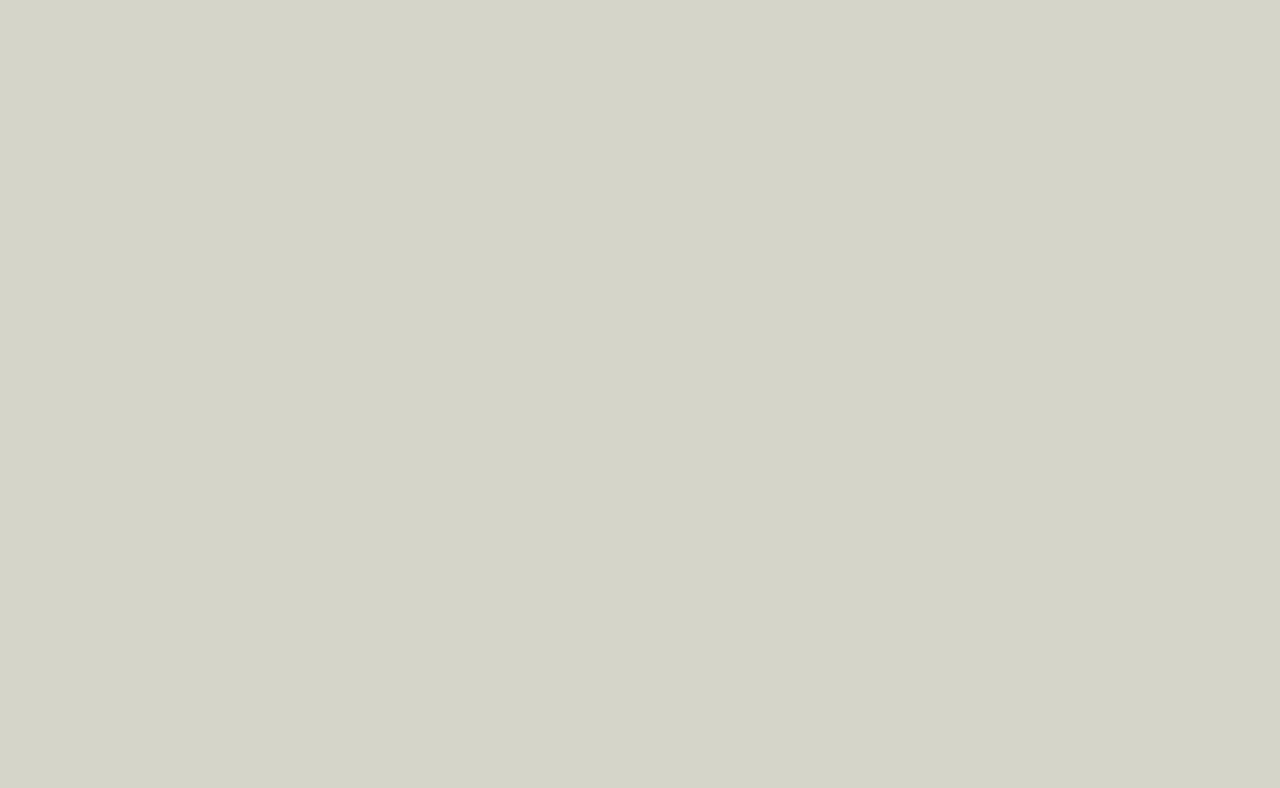
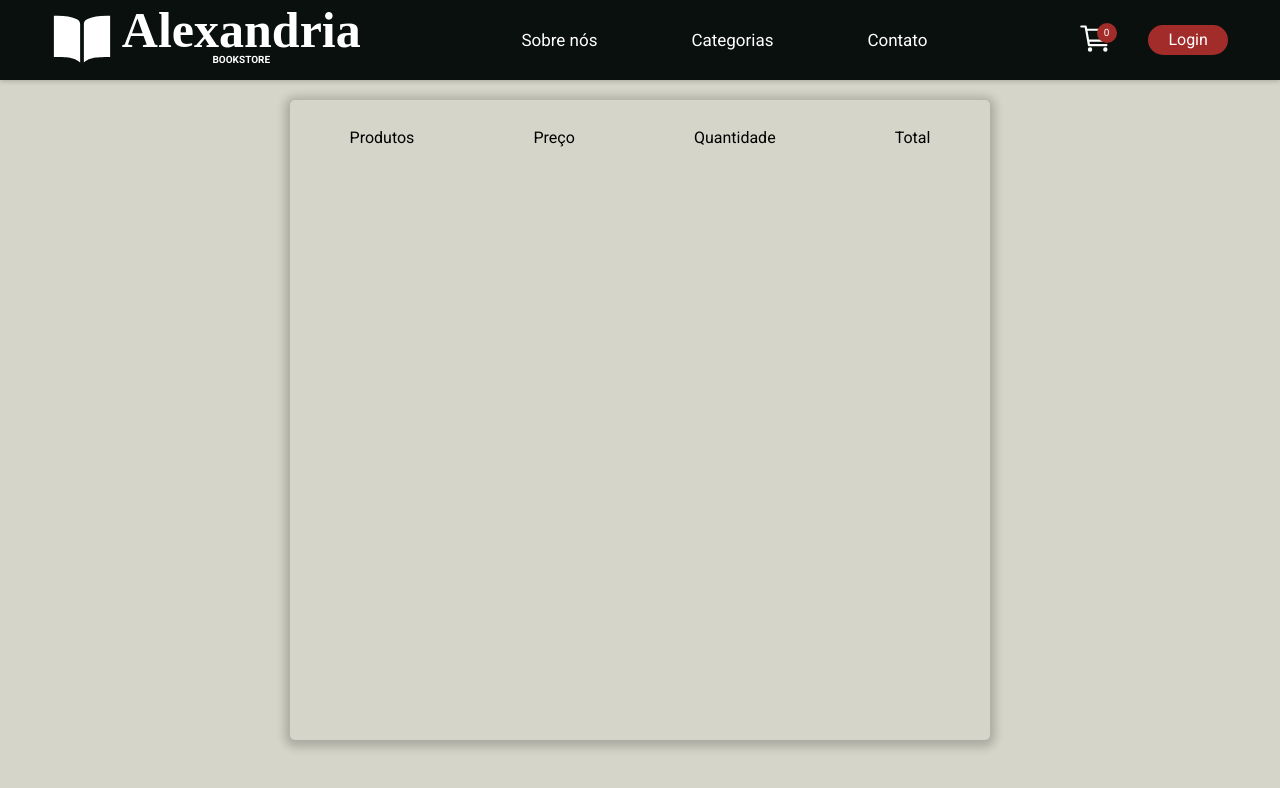
Before and after one commit to ronycastroc/alexandria-front, a React (Create React App) app: page /carrinho in a window 1280 px wide. Shown: the top 788 px of the page. Built offline with nearby package versions, Linux system fonts and the light colour scheme; a web font is replaced by a local one.

Commit message:
cart unfinished

```diff
--- a/src/components/App.js
+++ b/src/components/App.js
@@ -6,6 +6,7 @@ import SignIn from "./Pages/SignIn";
 import SignUp from "./Pages/SignUp";
 import BookPage from "./Pages/BookPage";
 import UserContext from "../context/UserContext.js";
+import Cart from "./Pages/Cart";
 import { useState } from "react";
 
 export default function App() {
@@ -22,7 +23,7 @@ export default function App() {
             <Route path="/signup" element={<SignUp />} />
             <Route path="/sobrenos" element={<Teste />} />
             <Route path="/product/:bookId" element={<BookPage />} />
-            <Route path="/carrinho" element={<Teste />} />
+            <Route path="/carrinho" element={<Cart />} />
             <Route path="/categorias" element={<Teste />} />
             <Route path="/contato" element={<Teste />} />
           </Routes>
--- a/src/components/Header.js
+++ b/src/components/Header.js
@@ -19,9 +19,7 @@ export default function Header() {
     if (localStorageCartItens !== null) {
       setCartItens(localStorageCartItens);
     }
-  }, [setCartItens, cartItens]);
-
-
+  }, [setCartItens]);
 
   return (
     <Wrapper>
@@ -126,7 +124,7 @@ const Categories = styled.div`
   transform: translate(-50%, 0%);
   border-bottom-left-radius: 1000px;
   border-bottom-right-radius: 1000px;
-  background-image: linear-gradient( to bottom, #0a100d -10%, #FFFFFF );
+  background-image: linear-gradient( to bottom, #0a100d, #D6D5C9 );
   box-shadow: 0px 3px 10px #0a100d;
 
   div {
--- a/src/components/Pages/BookPage.js
+++ b/src/components/Pages/BookPage.js
@@ -83,7 +83,7 @@ const Container = styled.div`
   background-image: linear-gradient( to top, black, #902923, #a22c29 );
   margin-top: 150px;
   margin-bottom: 50px;
-  box-shadow: 0px 2px 47px 5px rgba(0, 0, 0, 0.1);
+  box-shadow: 0px 2px 47px 5px rgba(0, 0, 0, 0.5);
 `;
 
 const BookCover = styled.div`
--- /dev/null
+++ b/src/components/Pages/Cart.js
@@ -0,0 +1,106 @@
+import { useContext } from "react";
+import UserContext from "../../context/UserContext";
+import styled from "styled-components";
+
+import Header from "../Header"
+
+export default function Cart() {
+    const { cartItens, setCartItens } = useContext(UserContext);
+
+    console.log(cartItens);
+    return (
+        <>
+            <Header />
+
+            <ProductsCart>
+                <Infos>
+                    <span>Produtos</span>
+                    <span>Preço</span>
+                    <span>Quantidade</span>
+                    <span>Total</span>
+                </Infos>
+
+
+                <div>
+                    {cartItens.map((value, index) => (
+                        <Book key={index} cover={value.cover} price={value.price} title={value.title} id={value._id}/>
+                    ))}
+                </div>
+            </ProductsCart>
+        </>
+    )
+}
+
+function Book({ cover, price, title, id }) {
+    return (
+        <Wrapper>
+            <BookBox>
+                <img src={cover} alt="cover" />
+                <p>{title}</p>
+            </BookBox>
+
+            <p>{price}</p>
+
+            <input type="number" name="number"/>
+
+            <p>{price}</p>
+
+        </Wrapper>
+    )
+}
+
+const Wrapper = styled.div`
+    margin-top: 20px;
+    width: 100%;
+    display: flex;
+    justify-content: space-around;
+
+
+    input {
+        width: 50px;
+        height: 30px;
+    }
+`;
+
+const BookBox = styled.div`
+    width: 70px;
+    min-height: 130px;
+    padding: 5px;
+    background-color: #FFFFFF;
+    border-radius: 5px;
+    display: flex;
+    flex-direction: column;
+    justify-content: center;
+    align-items: center;
+
+    img {
+        width: 100%;
+    }
+
+    p {
+        text-align: center;
+        margin-top: 5px;
+    }
+`;
+
+const ProductsCart = styled.div`
+    width: 700px;
+    min-height: 80vh;
+    background-color: #D6D5C9;
+    border-radius: 5px;
+    box-shadow: 0px 2px 10px 5px rgba(0, 0, 0, 0.2);
+    margin: 0 auto;
+    margin-top: 100px;
+    margin-bottom: 60px;
+    padding-bottom: 30px;
+
+`;
+
+const Infos = styled.div`
+    display: flex;
+    justify-content: space-around;
+
+    span {
+        margin-top: 30px;
+    }
+`;
--- a/src/components/Pages/Home.js
+++ b/src/components/Pages/Home.js
@@ -53,8 +53,9 @@ export default function Home() {
             </IconContext.Provider>
           </CarouselButton>
           <BooksContainer ref={carousel}>
-            {products.map((product) => (
+            {products.map((product, index) => (
               <BookBox
+                key={index}
                 author={product.author}
                 title={product.title}
                 cover={product.cover}
--- a/src/components/Pages/SignUp.js
+++ b/src/components/Pages/SignUp.js
@@ -85,7 +85,7 @@ export default function SignUp() {
                 </FormContent>
             </form>
 
-            <p>Já possui uma conta? faça o
+            <p>Já possui uma conta? Faça o
                 <Link to={'/signin'}>
                     <span> Login </span>
                 </Link>
```
